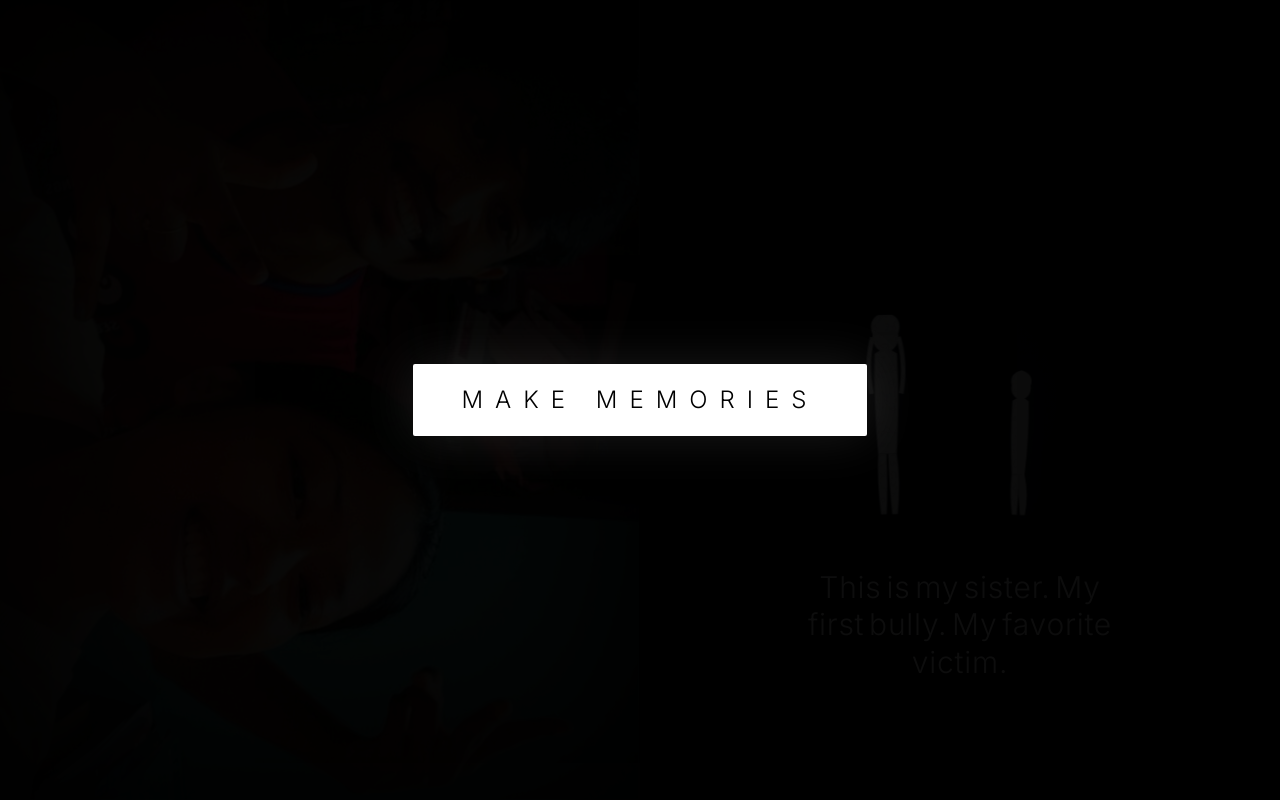
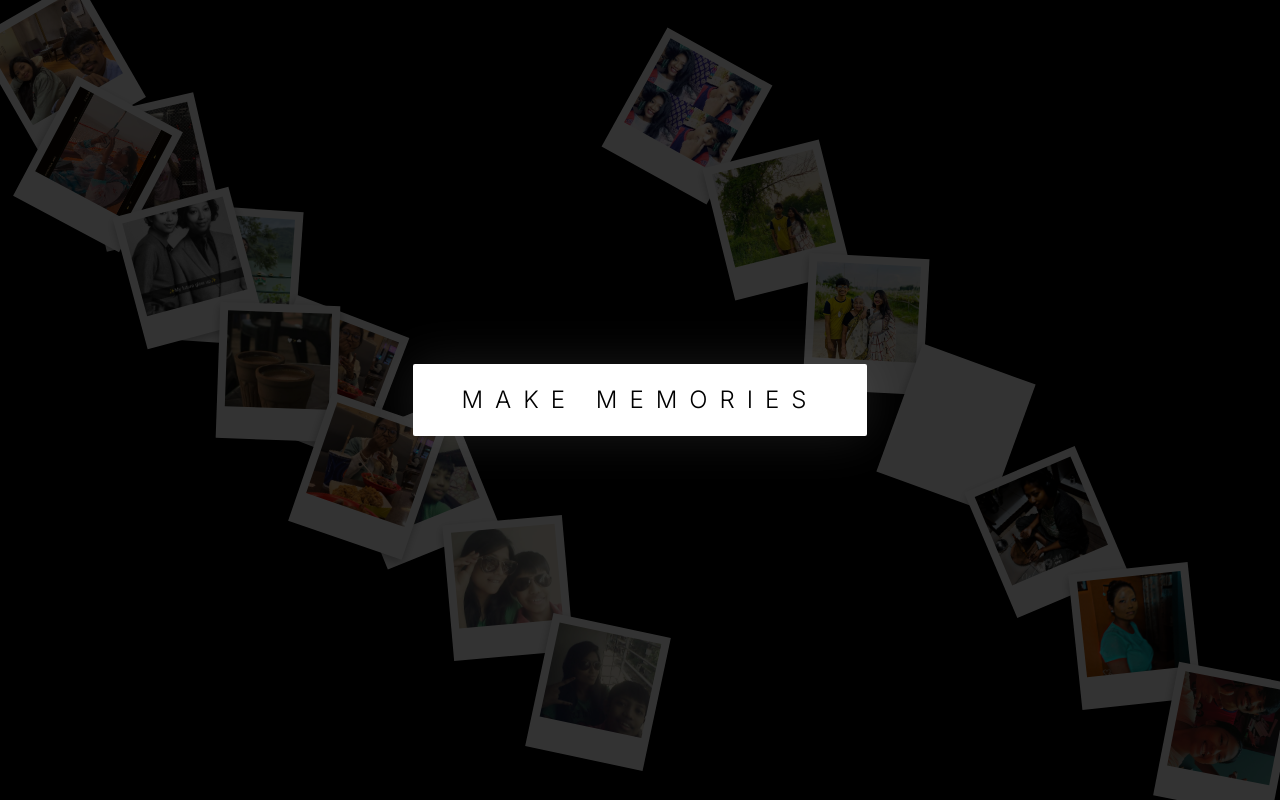
Before and after one commit to Probir127/story-telling-website-, a React (Vite) app: page / in a window 1280 px wide. Built offline with nearby package versions, Linux system fonts and the light colour scheme.

Commit message:
Add polaroid collage background with scatter effect

```diff
--- a/src/App.jsx
+++ b/src/App.jsx
@@ -279,9 +279,40 @@ function App() {
 
             {/* START BUTTON */}
             {!isPlaying && currentScene === 0 && (
-                <div className="absolute inset-0 z-[100] flex items-center justify-center bg-black/95 transition-opacity duration-1000">
+                <div className="absolute inset-0 z-[100] flex items-center justify-center bg-black transition-opacity duration-1000 overflow-hidden">
+                    {/* Polaroid Photo Collage Background */}
+                    <div className="absolute inset-0 opacity-20">
+                        {[
+                            '/media/IMG_0018.jpg', '/media/IMG_0019.jpg', '/media/IMG_0352.jpg',
+                            '/media/IMG_0818.jpg', '/media/IMG_0929.jpg', '/media/IMG_0930.jpg',
+                            '/media/IMG_0931.jpg', '/media/IMG_0932.jpg', '/media/IMG_0933.jpg',
+                            '/media/IMG_0934.jpg', '/media/IMG_0935 - Copy.jpg', '/media/IMG_0936.jpg',
+                            '/media/IMG_0937.jpg', '/media/IMG_0939.jpg', '/media/IMG_0940.jpg',
+                            '/media/IMG_0941.jpg', '/media/milk_tea.jpg', '/media/fastfood.jpg'
+                        ].map((img, i) => (
+                            <div
+                                key={i}
+                                className="absolute"
+                                style={{
+                                    width: '120px',
+                                    left: `${(i * 7) % 95}%`,
+                                    top: `${((i * 13) % 85)}%`,
+                                    transform: `rotate(${(i * 17) % 60 - 30}deg)`,
+                                    padding: '8px',
+                                    paddingBottom: '32px',
+                                    backgroundColor: 'white',
+                                    boxShadow: '0 4px 10px rgba(0,0,0,0.3)'
+                                }}
+                            >
+                                <div
+                                    className="w-full h-24 bg-cover bg-center"
+                                    style={{ backgroundImage: `url(${img})` }}
+                                />
+                            </div>
+                        ))}
+                    </div>
                     {!imagesLoaded ? (
-                        <div className="flex flex-col items-center gap-6">
+                        <div className="flex flex-col items-center gap-6 relative z-10">
                             <div className="w-64 h-1 bg-white/10 rounded-full overflow-hidden">
                                 <div
                                     className="h-full bg-white/40 transition-all duration-300 ease-out"
```
